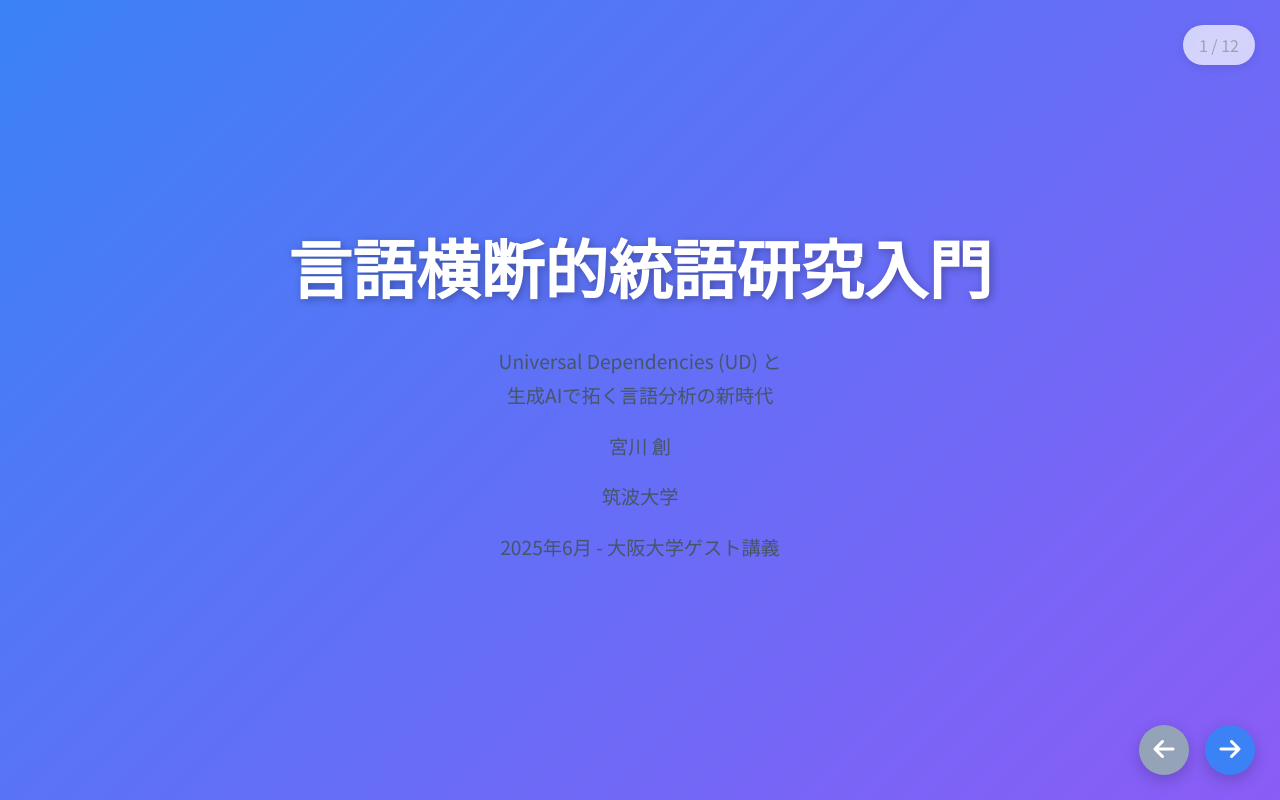
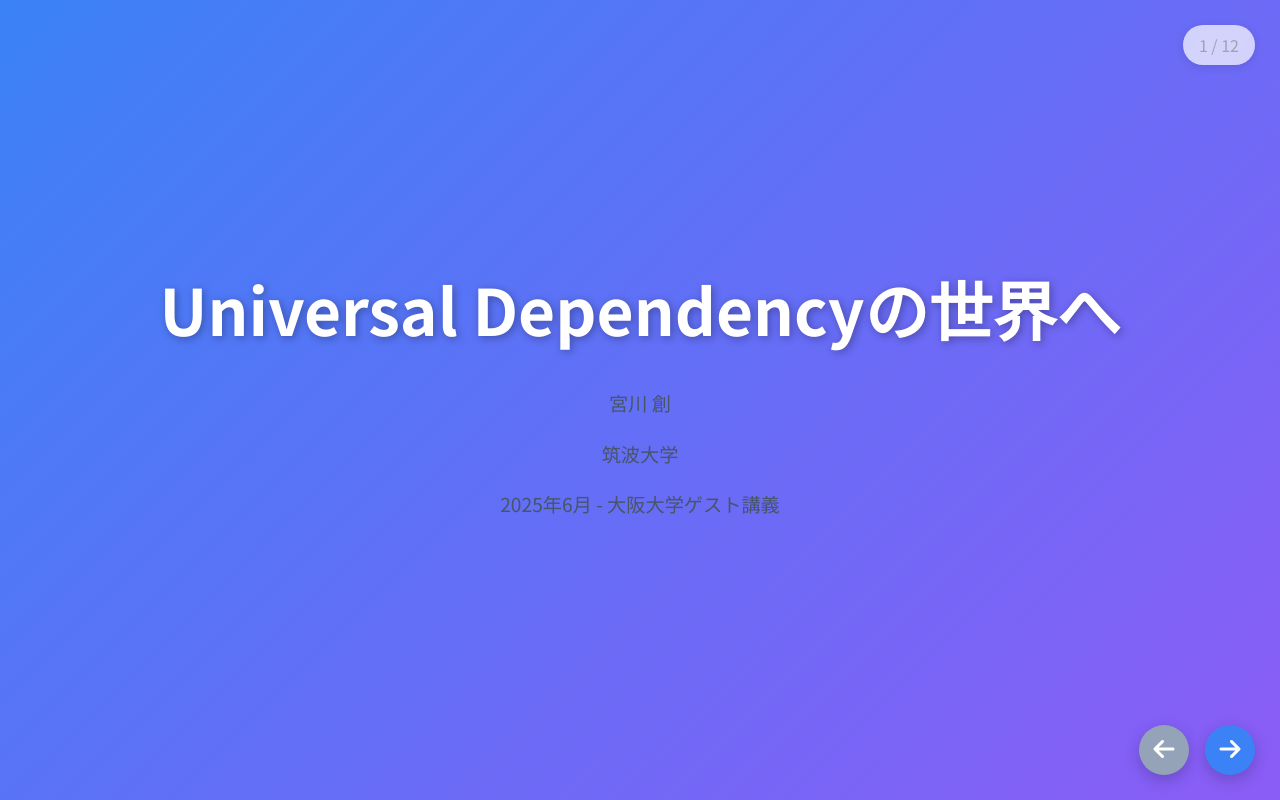
Before and after one commit to somiyagawa/uosaka, a plain HTML site: page index.html in a window 1280 px wide. Shown: the top 800 px of the page. Drawn offline with Linux system fonts and the light colour scheme.

Commit message:
Update index.html

```diff
--- a/index.html
+++ b/index.html
@@ -3,7 +3,7 @@
 <head>
     <meta charset="UTF-8">
     <meta name="viewport" content="width=device-width, initial-scale=1.0">
-    <title>言語横断的統語研究入門 - Universal Dependencies入門</title>
+    <title>Universal Dependencyの世界へ</title>
     <style>
         /* Google Fontsの読み込み */
         @import url('https://fonts.googleapis.com/css2?family=Noto+Sans+JP:wght@400;500;700&display=swap');
@@ -238,8 +238,7 @@
 
     <div id="slide-container">
         <div class="slide active title-slide">
-             <h1>言語横断的統語研究入門</h1>
-            <p class="text-xl md:text-2xl mt-4 opacity-90">Universal Dependencies (UD) と<br>生成AIで拓く言語分析の新時代</p>
+             <h1>Universal Dependencyの世界へ</h1>
             <div class="mt-12 text-lg">
                 <p class="font-bold">宮川 創</p>
                 <p>筑波大学</p>
```
